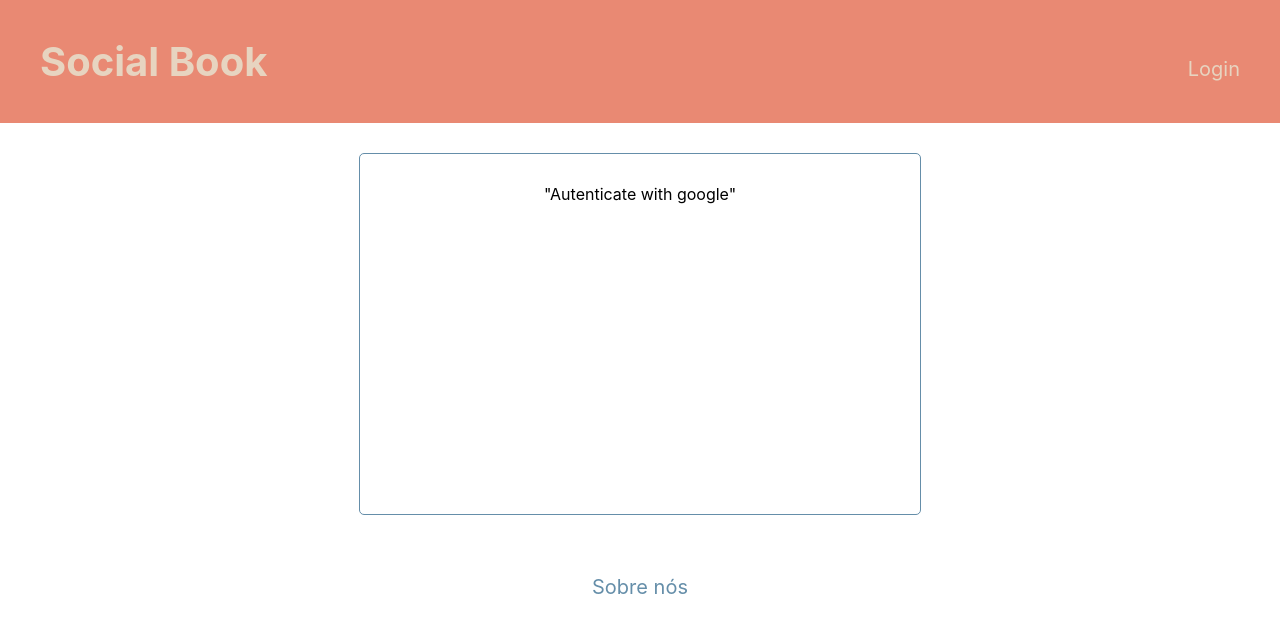
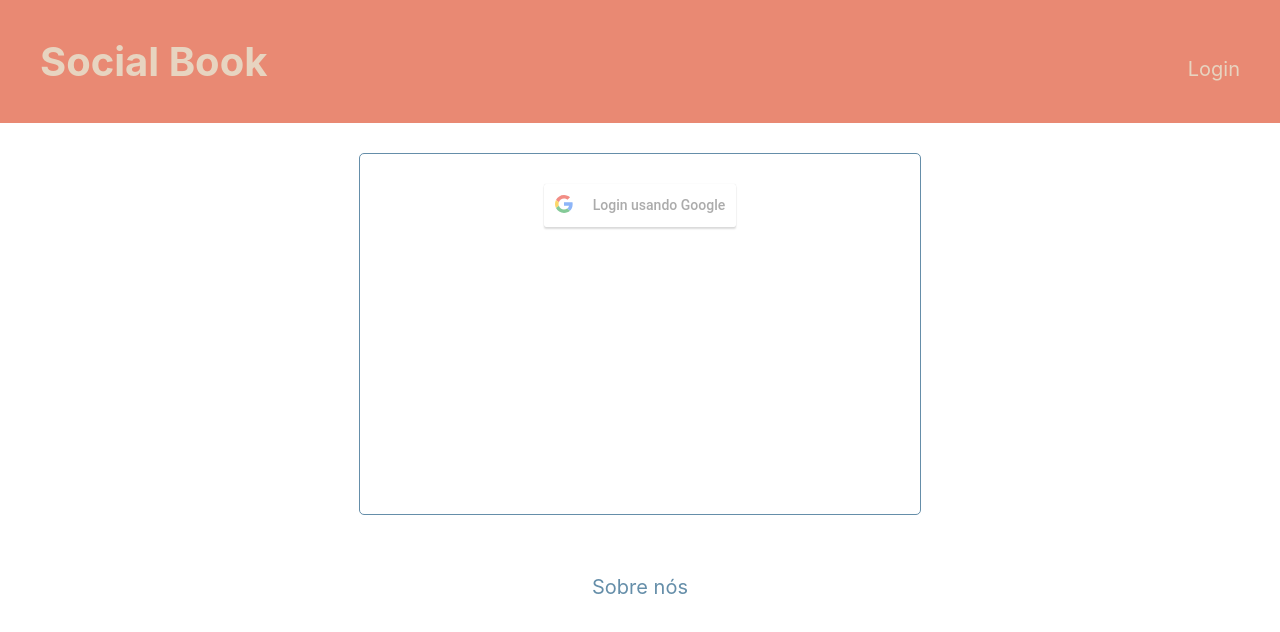
Before and after one commit to puces-2022-team-e/social-book-frontend, a React (Create React App) app: page /login in a window 1280 px wide. Shown: the top 632 px of the page. Built offline with nearby package versions, Linux system fonts and the light colour scheme.

Commit message:
Implements login with google button

```diff
--- a/package.json
+++ b/package.json
@@ -1,6 +1,6 @@
 {
 	"name": "social-books-frontend",
-  "version": "0.1.0",
+	"version": "0.1.1",
 	"author": "pc-se-team-e",
 	"dependencies": {
 		"@testing-library/jest-dom": "^5.16.3",
@@ -8,6 +8,7 @@
 		"@testing-library/user-event": "^13.5.0",
 		"react": "^17.0.2",
 		"react-dom": "^17.0.2",
+		"react-google-login": "^5.2.2",
 		"react-router-dom": "^6.2.2",
 		"react-scripts": "5.0.0",
 		"web-vitals": "^2.1.4"
--- a/src/components/Login.js
+++ b/src/components/Login.js
@@ -1,16 +1,73 @@
-import React from 'react'
-import BaseComponent from "./BaseComponent/BaseComponent";
+import React, { Component } from 'react';
+import BaseComponent from './BaseComponent/BaseComponent';
+import { GoogleLogin, GoogleLogout } from 'react-google-login';
 
-const Login = () => {
-    return (
-        <>
-            <BaseComponent >
-                <div className='container'>
-                    "Autenticate with google"
-                </div>
-            </BaseComponent>
-        </>
-  )
+class Login extends Component {
+
+	constructor() {
+		super();
+		this.appId = '963927842810-or0j5j8kmvf4c01hd15bbompaqut7qpu.apps.googleusercontent.com';
+		this.state = {
+			isLoggedIn: false,
+			userGoogleData: {
+				id: '',
+				name: '',
+				email: '',
+				photo: '',
+			},
+		};
+	}
+
+	loginSuccess = (response) => {
+		let userGoogleData = {
+			id: response.profileObj.googleId,
+			name: response.profileObj.name,
+			email: response.profileObj.email,
+			photo: response.profileObj.imageUrl,
+		};
+		this.setState({ userGoogleData, isLoggedIn: true });
+	};
+
+	loginError = (response) => {
+		console.error(response);
+	};
+
+	logout = (response) => {
+		console.log(response);
+		let userGoogleData = {
+			id: '',
+			name: '',
+			email: '',
+			photo: '',
+		};
+		this.setState({ userGoogleData, isLoggedIn: false });
+	};
+
+	render() {
+		return (
+			<BaseComponent>
+				<div className="container">
+					{this.state.isLoggedIn ? (
+						<div>
+							<GoogleLogout
+								clientId={this.appId}
+								buttonText={'Sair'}
+								onLogoutSuccess={this.logout}
+							></GoogleLogout>
+						</div>
+					) : (
+						<GoogleLogin
+							clientId={this.appId}
+							buttonText="Login usando Google"
+							onSuccess={this.loginSuccess}
+							onFailure={this.loginError}
+							isSignedIn={true}
+						/>
+					)}
+				</div>
+			</BaseComponent>
+		);
+	}
 }
 
-export default Login
+export default Login;
```
Also changed, not shown: src/index.js (+4 -4 lines). Lines whose indentation alone changed are shown as unchanged.
